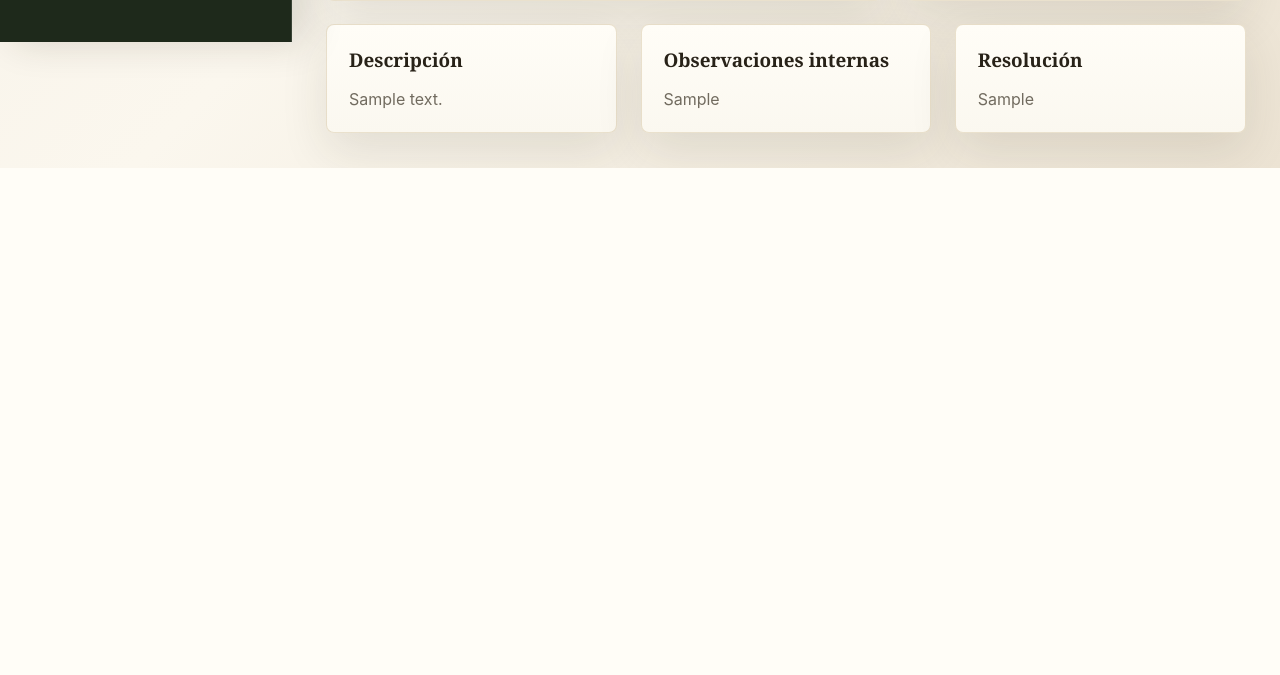
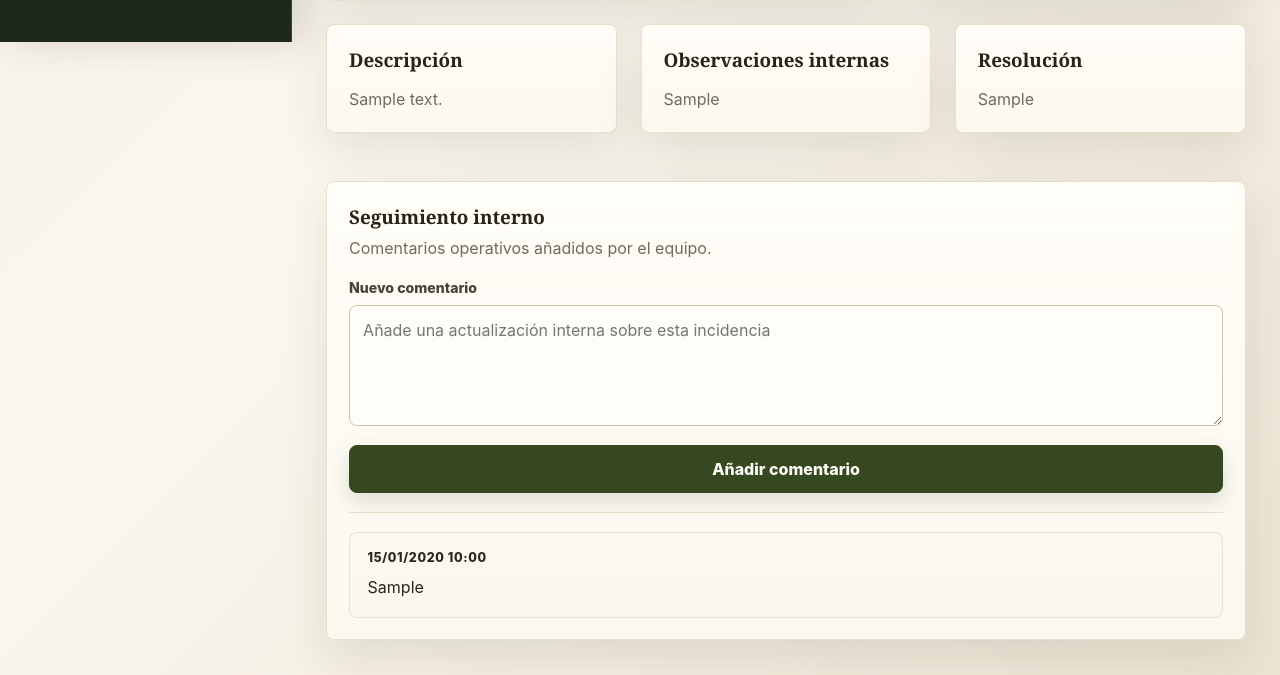
Before and after one commit to celiaefe/el_desaguisado, a Flask app: page /incidencias/1 in a window 1280 px wide. Shown: the part 758-1433 px from the top of the page. Before the commit the page ends 926 px from the top, so only its background shows below. Run offline with Flask 3, Linux system fonts and the light colour scheme; tables that the repository leaves empty hold one stand-in row (values such as "Sample post").

Commit message:
Anade seguimiento interno de incidencias

```diff
--- a/app.py
+++ b/app.py
@@ -120,6 +120,32 @@ class Incidencia(db.Model):
     observaciones_internas = db.Column(db.Text)
     resolucion = db.Column(db.Text)
     fecha_cierre = db.Column(db.Date)
+    seguimientos = db.relationship(
+        "SeguimientoIncidencia",
+        back_populates="incidencia",
+        cascade="all, delete-orphan",
+    )
+
+
+class SeguimientoIncidencia(db.Model):
+    """Comentario interno asociado a una incidencia."""
+
+    __tablename__ = "seguimientos_incidencia"
+
+    id = db.Column(db.Integer, primary_key=True)
+    incidencia_id = db.Column(
+        db.Integer,
+        db.ForeignKey("incidencias.id"),
+        nullable=False,
+        index=True,
+    )
+    fecha_creacion = db.Column(
+        db.DateTime,
+        nullable=False,
+        default=datetime.utcnow,
+    )
+    comentario = db.Column(db.Text, nullable=False)
+    incidencia = db.relationship("Incidencia", back_populates="seguimientos")
 
 
 def clean_text(value: str, max_length: Optional[int] = None) -> str:
@@ -687,11 +713,35 @@ def create_app() -> Flask:
     @app.get("/incidencias/<int:id>")
     def incidencia_detalle(id: int):
         incidencia = db.get_or_404(Incidencia, id)
+        seguimientos = (
+            SeguimientoIncidencia.query.filter_by(incidencia_id=incidencia.id)
+            .order_by(SeguimientoIncidencia.fecha_creacion.desc())
+            .all()
+        )
         return render_template(
             "detalle_incidencia.html",
             app_name="Entre Lotes",
             incidencia=incidencia,
+            seguimientos=seguimientos,
         )
+
+    @app.post("/incidencias/<int:id>/seguimiento")
+    def incidencia_agregar_seguimiento(id: int):
+        incidencia = db.get_or_404(Incidencia, id)
+        comentario = request.form.get("comentario", "").strip()
+
+        if not comentario:
+            flash("El comentario de seguimiento es obligatorio.", "error")
+            return redirect(url_for("incidencia_detalle", id=incidencia.id))
+
+        seguimiento = SeguimientoIncidencia(
+            incidencia_id=incidencia.id,
+            comentario=comentario,
+        )
+        db.session.add(seguimiento)
+        db.session.commit()
+        flash("El comentario de seguimiento se ha añadido.", "success")
+        return redirect(url_for("incidencia_detalle", id=incidencia.id))
 
     @app.route("/incidencias/<int:id>/editar", methods=["GET", "POST"])
     def incidencia_editar(id: int):
--- a/static/style.css
+++ b/static/style.css
@@ -638,6 +638,46 @@ tbody tr:last-child td {
   white-space: pre-wrap;
 }
 
+.followup-panel {
+  margin-top: 1.5rem;
+}
+
+.followup-form {
+  margin-top: 1rem;
+  padding-bottom: 1.2rem;
+  border-bottom: 1px solid rgba(169, 135, 72, 0.2);
+}
+
+.followup-list {
+  display: grid;
+  gap: 0.95rem;
+  margin-top: 1.2rem;
+}
+
+.followup-item {
+  display: grid;
+  gap: 0.45rem;
+  padding: 1rem 1.1rem;
+  background: rgba(250, 247, 239, 0.72);
+  border: 1px solid rgba(169, 135, 72, 0.2);
+  border-radius: 8px;
+}
+
+.followup-item time {
+  color: var(--olive);
+  font-size: 0.78rem;
+  font-weight: 850;
+  letter-spacing: 0.05em;
+  text-transform: uppercase;
+}
+
+.followup-item p {
+  margin: 0;
+  color: var(--text);
+  line-height: 1.6;
+  white-space: pre-wrap;
+}
+
 @media (max-width: 980px) {
   .app-shell {
     grid-template-columns: 1fr;
--- a/templates/detalle_incidencia.html
+++ b/templates/detalle_incidencia.html
@@ -77,4 +77,36 @@
       <p class="detail-text">{{ incidencia.resolucion or "Todavía no se ha documentado una resolución." }}</p>
     </article>
   </section>
+
+  <section class="panel followup-panel">
+    <div class="panel-head">
+      <div>
+        <h2>Seguimiento interno</h2>
+        <p>Comentarios operativos añadidos por el equipo.</p>
+      </div>
+    </div>
+
+    <form method="post" action="{{ url_for('incidencia_agregar_seguimiento', id=incidencia.id) }}" class="form-stack followup-form">
+      <label class="field">
+        <span>Nuevo comentario</span>
+        <textarea name="comentario" rows="4" required placeholder="Añade una actualización interna sobre esta incidencia"></textarea>
+      </label>
+      <button class="button" type="submit">Añadir comentario</button>
+    </form>
+
+    {% if seguimientos %}
+      <div class="followup-list">
+        {% for seguimiento in seguimientos %}
+          <article class="followup-item">
+            <time datetime="{{ seguimiento.fecha_creacion.isoformat() }}">
+              {{ seguimiento.fecha_creacion.strftime("%d/%m/%Y %H:%M") }}
+            </time>
+            <p>{{ seguimiento.comentario }}</p>
+          </article>
+        {% endfor %}
+      </div>
+    {% else %}
+      <p class="empty-state">Todavía no hay comentarios de seguimiento interno.</p>
+    {% endif %}
+  </section>
 {% endblock %}
```
